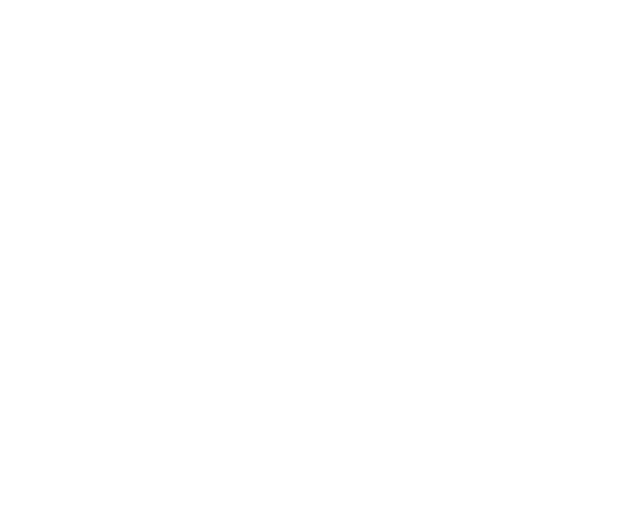
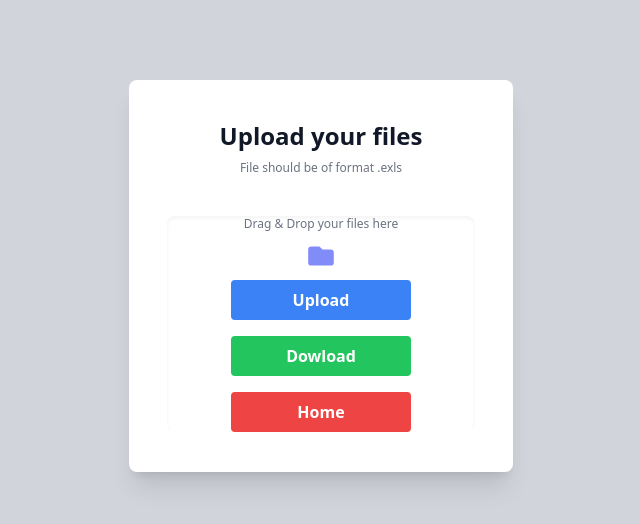
Before and after one commit to Potae99/Nu_scoreboard, a React (Create React App) app: page /Upload3692581470 in a window 1280 px wide. Before the commit this address had no page. Shown: the top 524 px of the page, without its empty margins (319-959 px from the left). Built offline with nearby package versions, Linux system fonts and the light colour scheme.

Commit message:
add upload***

```diff
--- a/src/App.js
+++ b/src/App.js
@@ -3,6 +3,7 @@ import { BrowserRouter as Router, Routes, Route } from 'react-router-dom';
 import SearchStudent from './page/SearchStudent';
 import StudentDetail from './page/StudentDetail';
 import Login from './component/Login';
+import Upload from './page/Upload';
 
 const routes = [
   {
@@ -16,6 +17,10 @@ const routes = [
   {
     path: 'login',
     element: <Login />,
+  },
+  {
+    path: 'Upload3692581470',
+    element: <Upload />,
   },
 ];
 
--- /dev/null
+++ b/src/page/Upload.js
@@ -0,0 +1,117 @@
+import React, { useState } from 'react';
+import axios from 'axios';
+import Swal from 'sweetalert2';
+
+function Upload() {
+    const [uploadFile, setUploadFile] = useState(undefined);
+    const [fileName, setFileName] = useState(""); // เพิ่ม state เก็บชื่อไฟล์
+    const [FileDowload, setfileDowload] = useState("");
+
+    ///Go home
+     const Home = (event) => {
+        window.location.href="/"
+     }
+
+    const handleFileChange = (event) => {
+        const selectedFile = event.target.files[0];
+        setUploadFile(selectedFile);
+        if (selectedFile) {
+            setFileName(selectedFile.name); // ระบุชื่อไฟล์เมื่อมีการเลือก
+        } else {
+            setFileName(""); // ล้างชื่อไฟล์ถ้าไม่มีไฟล์ที่เลือก
+        }
+    };
+
+    const fileDownload = (event) => {
+        axios.get(process.env.REACT_APP_API_URL + "/download/score/score.xlsx", { responseType: 'blob' })
+            .then(res => {
+                const url = window.URL.createObjectURL(new Blob([res.data]));
+                setfileDowload(url); // ตั้งค่าให้ fileDowload เป็น URL ของไฟล์ที่ดาวน์โหลด
+                const link = document.createElement('a');
+                link.href = url;
+                link.setAttribute('download', 'score.xlsx');
+                document.body.appendChild(link);
+                link.click();
+                link.parentNode.removeChild(link);
+            })
+            .catch(error => {
+                console.error("Error fetching data:", error);
+                // Handle error while downloading
+            });
+    };
+
+
+    const handleFileUpload = async (event) => {
+        event.preventDefault();
+
+        if (!uploadFile) {
+            Swal.fire({
+                icon: 'error',
+                title: 'Please select a file to upload.',
+                showConfirmButton: false,
+                timer: 1500,
+            });
+            return;
+        }
+
+        const formData = new FormData();
+        formData.append('file', uploadFile);
+
+        try {
+            const response = await axios.post(process.env.REACT_APP_API_URL + '/upload/score', formData);
+            Swal.fire({
+                icon: 'success',
+                title: 'File uploaded successfully',
+                showConfirmButton: false,
+                timer: 1500,
+
+            }).then(() => {
+                // Redirect to the homepage after the success alert is closed
+                window.location.href = "Upload3692581470";
+            });
+
+
+        } catch (error) {
+            Swal.fire({
+                icon: 'error',
+                title: 'Failed to upload file. Please check your data.',
+                showConfirmButton: false,
+                timer: 1500,
+            });
+            // Handle error
+        }
+
+    };
+
+    console.log(uploadFile);
+
+    return (
+        <div className="h-screen font-sans text-gray-900 bg-gray-300 border-box">
+            <div className="flex justify-center w-full mx-auto sm:max-w-lg">
+                <div className="flex flex-col items-center justify-center w-full h-auto my-20 bg-white sm:w-3/4 sm:rounded-lg sm:shadow-xl">
+                    <div className="mt-10 mb-10 text-center">
+                        <h2 className="text-2xl font-semibold mb-2">Upload your files</h2>
+                        <p className="text-xs text-gray-500">File should be of format .exls</p>
+                    </div>
+                    <form onSubmit={handleFileUpload} className="relative w-4/5 max-w-xs mb-10 bg-white rounded-lg shadow-inner">
+                        <input type="file" id="file-upload" onChange={handleFileChange} className="hidden" />
+                        <label htmlFor="file-upload" className="z-20 flex flex-col items-center justify-center w-full h-auto cursor-pointer">
+                            <p className="text-xs font-light text-center text-gray-500 mb-2">{fileName ? fileName : "Drag & Drop your files here"}</p>
+                            <svg className="w-8 h-8 text-indigo-400 mb-2" fill="currentColor" viewBox="0 0 20 20" xmlns="http://www.w3.org/2000/svg">
+                                <path d="M2 6a2 2 0 012-2h5l2 2h5a2 2 0 012 2v6a2 2 0 01-2 2H4a2 2 0 01-2-2V6z"></path>
+                            </svg>
+                        </label>
+                        <div className=' flex flex-col justify-center ml-16 mr-16'>
+                        <button type="submit" className="w-50  bg-blue-500 hover:bg-blue-700 text-white font-bold py-2 px-4 rounded">Upload</button>
+                        <button1 onClick={fileDownload}  className="w-50 mt-4 text-center  bg-green-500 hover:bg-green-700 text-white font-bold py-2 px-4 rounded">Dowload</button1>
+                        <button2 onClick={Home}  className="w-50 mt-4 text-center  bg-red-500 hover:bg-red-700 text-white font-bold py-2 px-4 rounded">Home</button2>
+                        </div>
+                    </form>
+
+                </div>
+            </div>
+        </div>
+    );
+}
+
+export default Upload;
```
